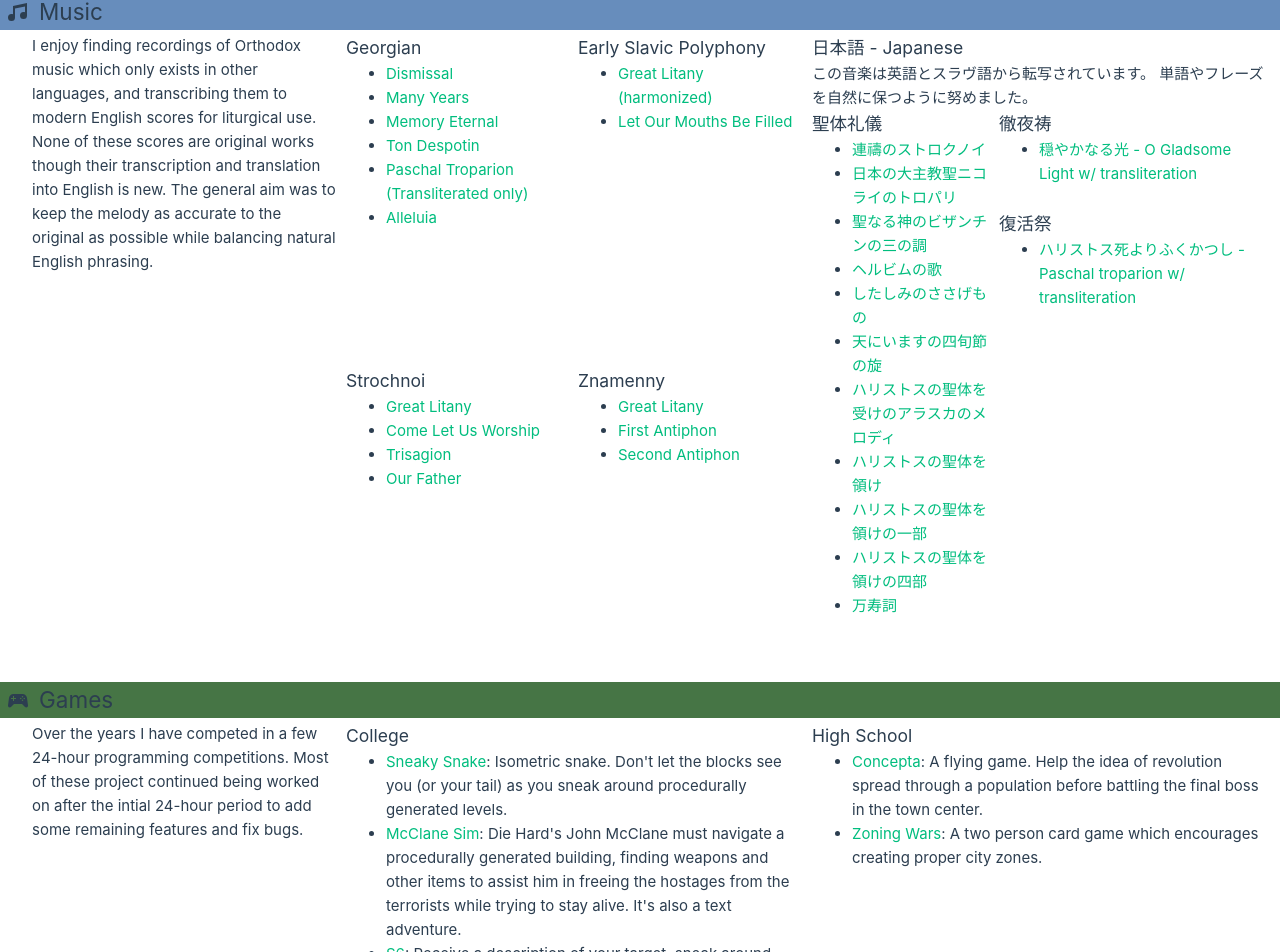
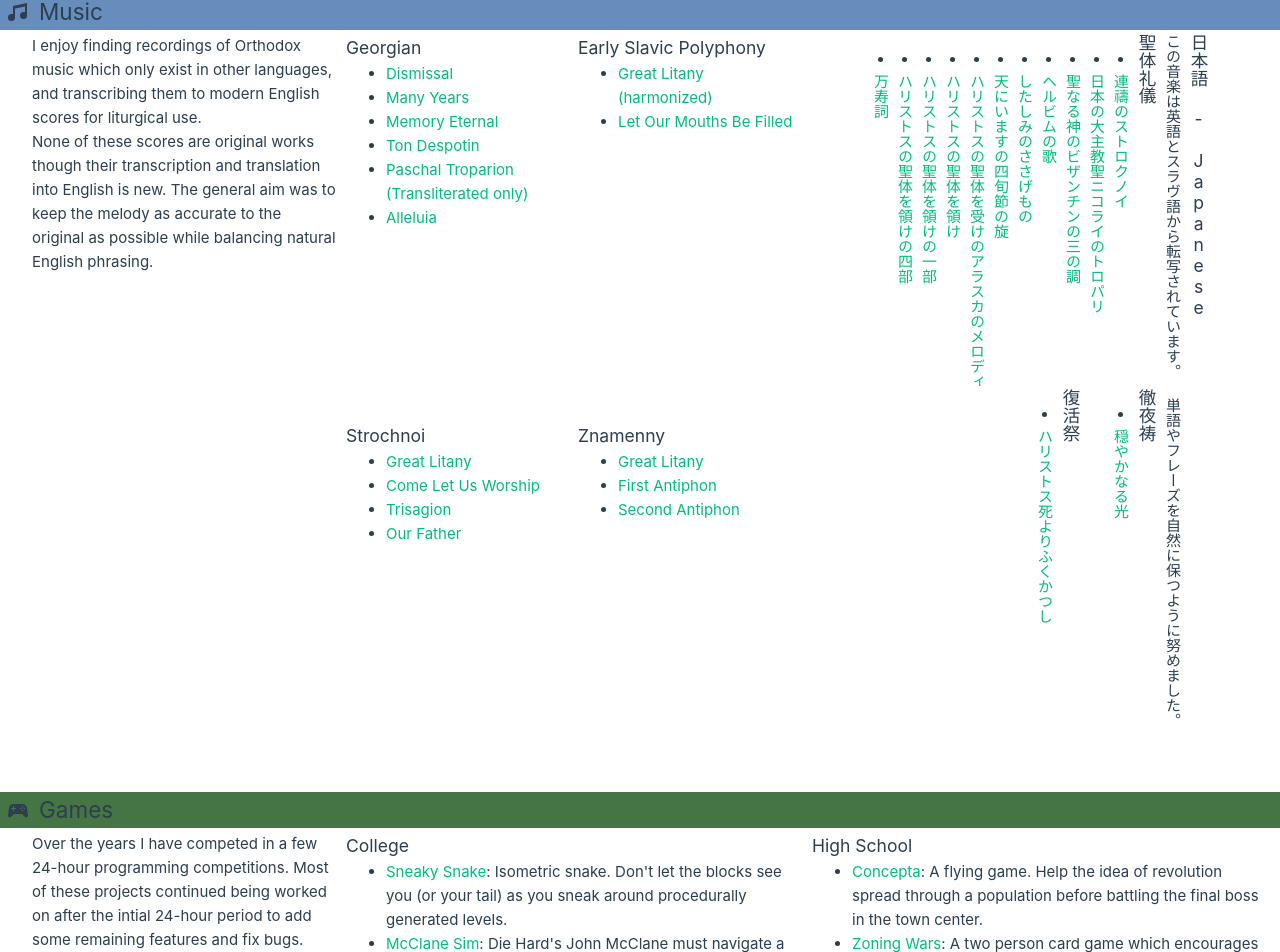
Before and after one commit to dlkulp/dlkulp.github.io, a Vue app: page / in a window 1280 px wide. Shown: the part 697-1649 px from the top of the page. Built offline with nearby package versions, Linux system fonts and the light colour scheme.

Commit message:
rotate japanese to be vertical

```diff
--- a/src/App.vue
+++ b/src/App.vue
@@ -15,7 +15,7 @@ import ChurchIcon from "./components/icons/IconChurch.vue";
 		<template #title>Music</template>
 		<div class="content">
 			<div>
-				<p>I enjoy finding recordings of Orthodox music which only exists in other languages, and transcribing them to modern English scores for liturgical use.</p>
+				<p>I enjoy finding recordings of Orthodox music which only exist in other languages, and transcribing them to modern English scores for liturgical use.</p>
 				<p>None of these scores are original works though their transcription and translation into English is new. The general aim was to keep the melody as accurate to the original as possible while balancing natural English phrasing.</p>
 			</div>
 			<div class="grid">
@@ -56,7 +56,7 @@ import ChurchIcon from "./components/icons/IconChurch.vue";
 					</ul>
 				</article>
 			</div>
-			<div>
+			<div class="japanese">
 				<h3>日本語 - Japanese</h3>
 				<p>この音楽は英語とスラヴ語から転写されています。 単語やフレーズを自然に保つように努めました。</p>
 				<div class="grid">
@@ -79,12 +79,12 @@ import ChurchIcon from "./components/icons/IconChurch.vue";
 					<article>
 						<h3>徹夜祷</h3>
 						<ul>
-							<li><a target="_blank" href="/scores/日本語/穏やかなる光.pdf">穏やかなる光 - O Gladsome Light w/ transliteration</a></li>
+							<li><a target="_blank" href="/scores/日本語/穏やかなる光.pdf">穏やかなる光</a></li><!--O Gladsome Light w/ transliteration-->
 						</ul>
 						<br />
 						<h3>復活祭</h3>
 						<ul>
-							<li><a target="_blank" href="/scores/日本語/ハリストス死よりふくかつし.pdf">ハリストス死よりふくかつし - Paschal troparion w/ transliteration</a></li>
+							<li><a target="_blank" href="/scores/日本語/ハリストス死よりふくかつし.pdf">ハリストス死よりふくかつし</a></li><!--Paschal troparion w/ transliteration-->
 						</ul>
 					</article>
 				</div>
@@ -95,7 +95,7 @@ import ChurchIcon from "./components/icons/IconChurch.vue";
 		<template #icon><GameIcon /></template>
 		<template #title>Games</template>
 		<div class="content">
-			<p>Over the years I have competed in a few 24-hour programming competitions. Most of these project continued being worked on after the intial 24-hour period to add some remaining features and fix bugs.</p>
+			<p>Over the years I have competed in a few 24-hour programming competitions. Most of these projects continued being worked on after the intial 24-hour period to add some remaining features and fix bugs. Enjoy!</p>
 			<article>
 				<h3>College</h3>
 				<ul>
@@ -130,8 +130,9 @@ import ChurchIcon from "./components/icons/IconChurch.vue";
 	row-gap: 20px;
 }
 
-.nested {
-	list-style-type: none;
+.japanese {
+	writing-mode: vertical-rl;
+	text-orientation: upright;
 }
 
 .grid {
```
